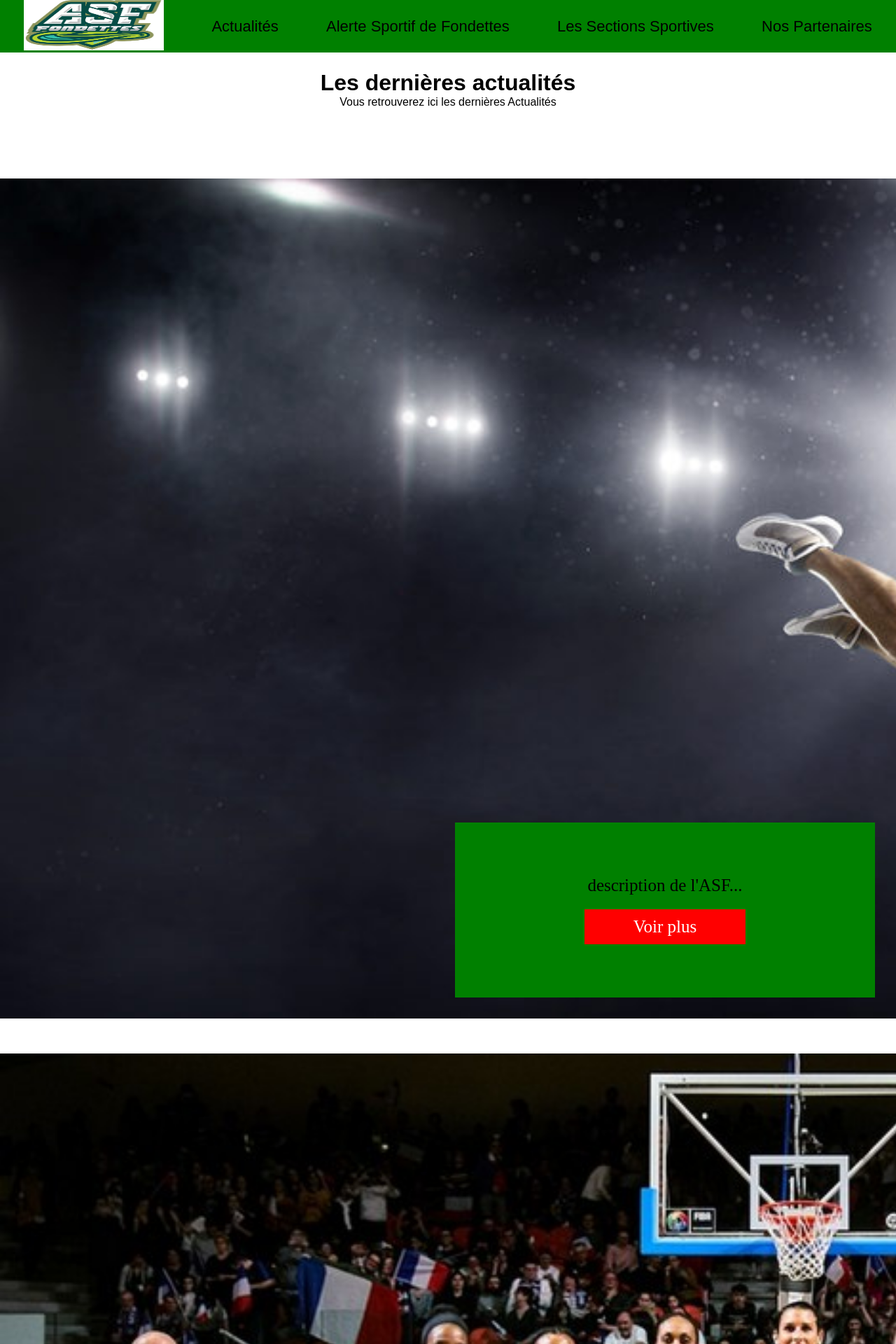
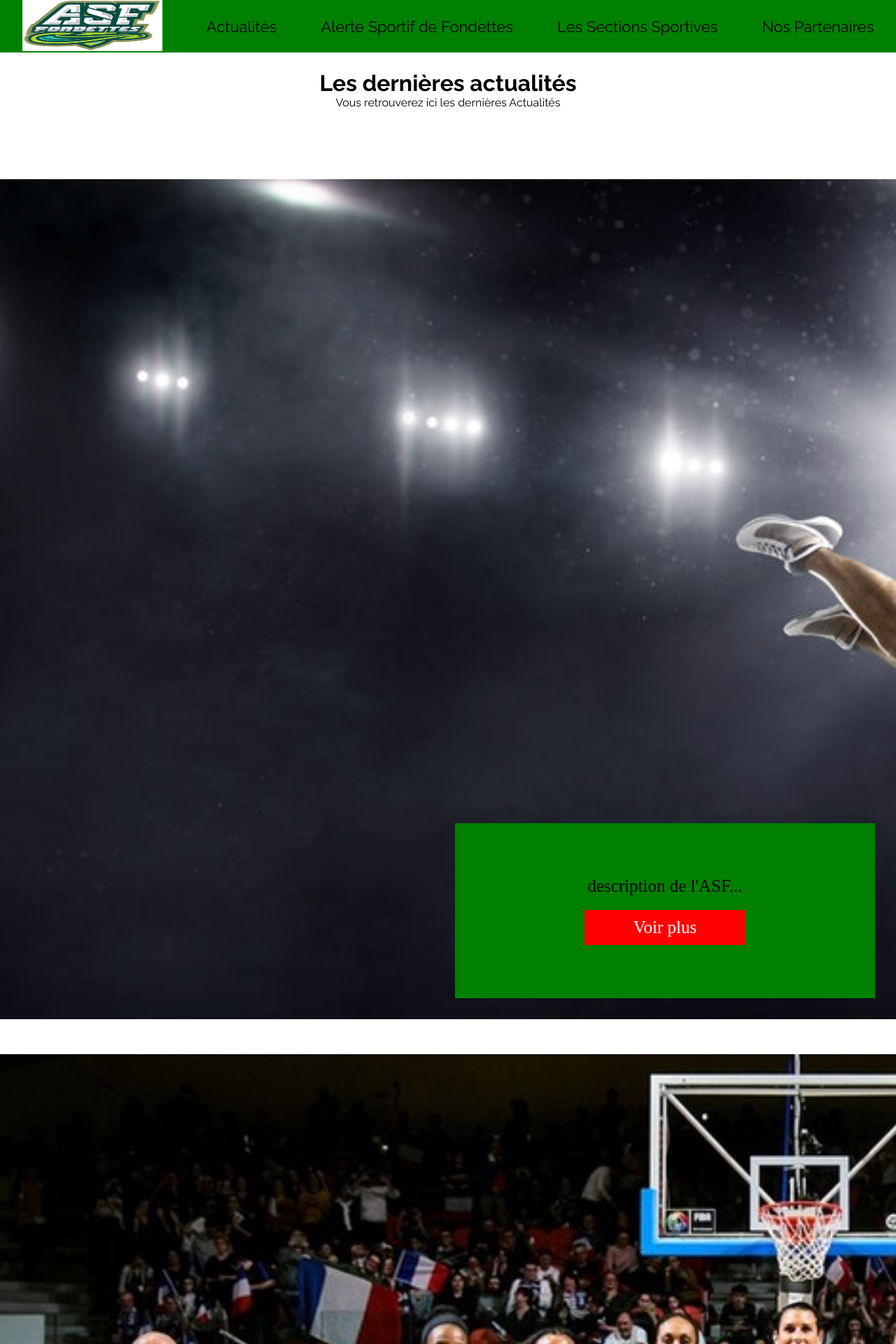
Before and after one commit to Mgaren/ASF, a Symfony app: template templates/home/index.html.twig in a window 1280 px wide. Shown: the top 1920 px of the page at 70% size. Run offline with Twig, Linux system fonts and the light colour scheme; the template is opened without the code that fills it, so the values that code supplies are empty; some libraries are stand-ins or nearby versions; some web fonts are replaced.

Commit message:
add fonts

```diff
--- a/public/styles/fontFamily.css
+++ b/public/styles/fontFamily.css
@@ -1,5 +1,5 @@
 /* RALEWAY */
 @font-face {
     font-family: 'Raleway';
-    src: url('/fonts/Raleway-VariableFont_wght.ttf') format("truetype");
+    src: url('/public/fonts/Raleway-VariableFont_wght.ttf') format("truetype");
 }
```
Also changed, not shown: public/fonts/Raleway-VariableFont_wght.ttf (added).
